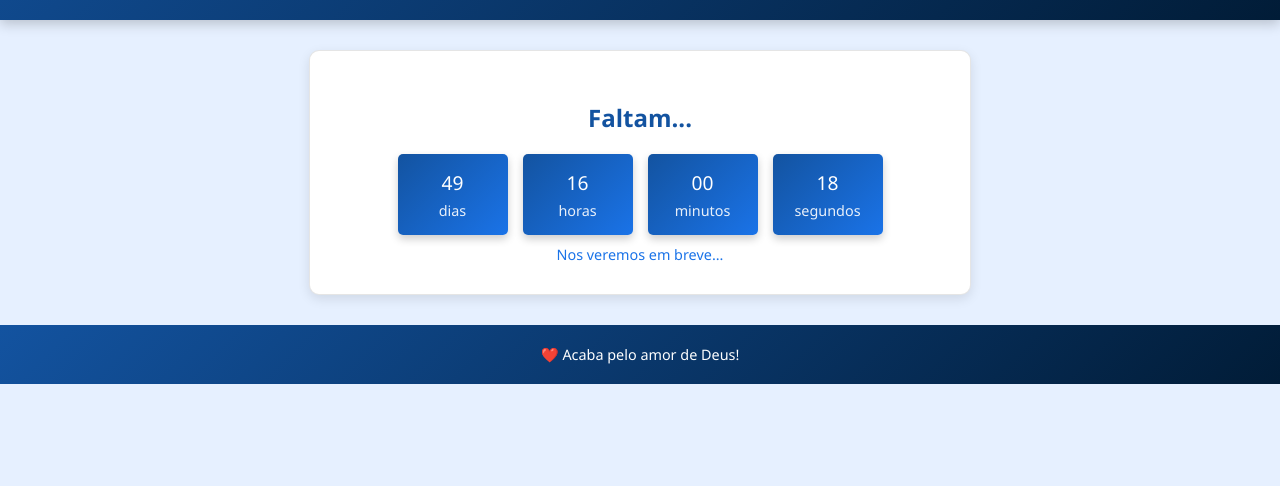
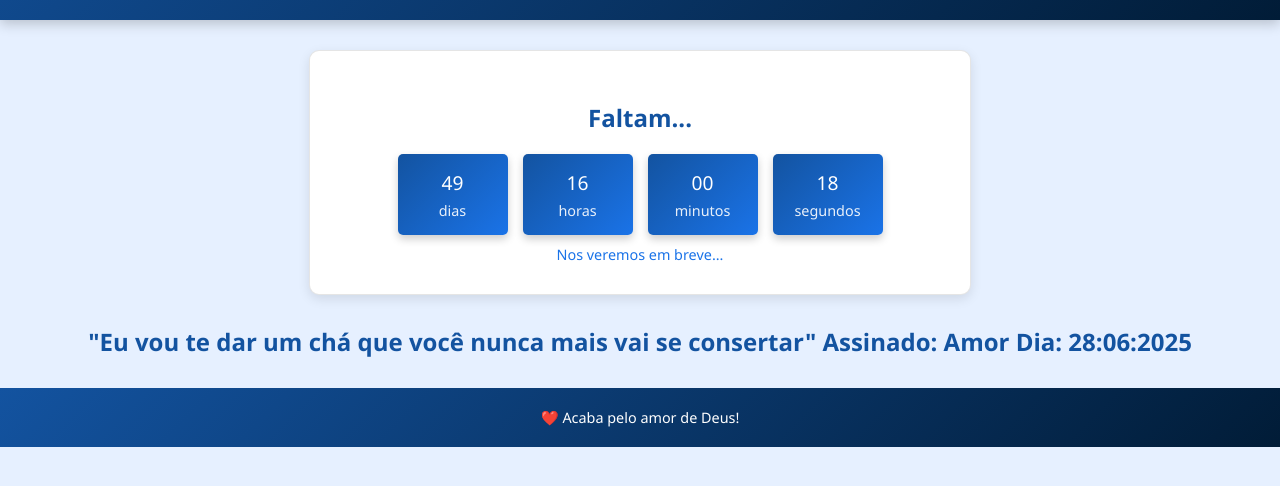
Before and after one commit to JaoDev776/DudaAlmeida, a plain HTML site: page index.html in a window 1280 px wide. Shown: the part 286-772 px from the top of the page. Drawn offline with Linux system fonts and the light colour scheme.

Commit message:
Update index.html

```diff
--- a/index.html
+++ b/index.html
@@ -207,7 +207,10 @@
         </div>
         <div class="date-info" id="dateInfo"></div>
     </div>
-
+    <h2>"Eu vou te dar um chá que você nunca mais vai se consertar"
+Assinado: Amor
+Dia: 28:06:2025
+</h2>
     <footer>
         ❤️ Acaba pelo amor de Deus!
     </footer>
```
